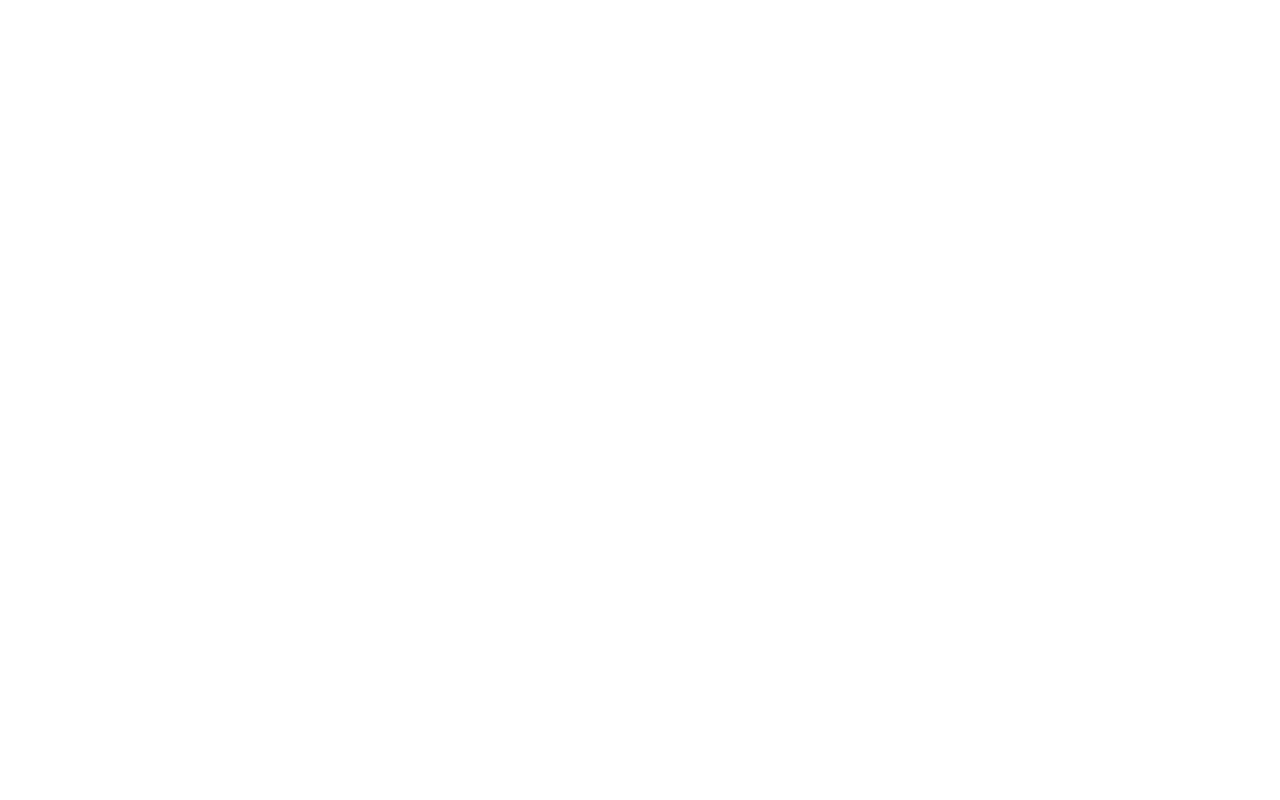
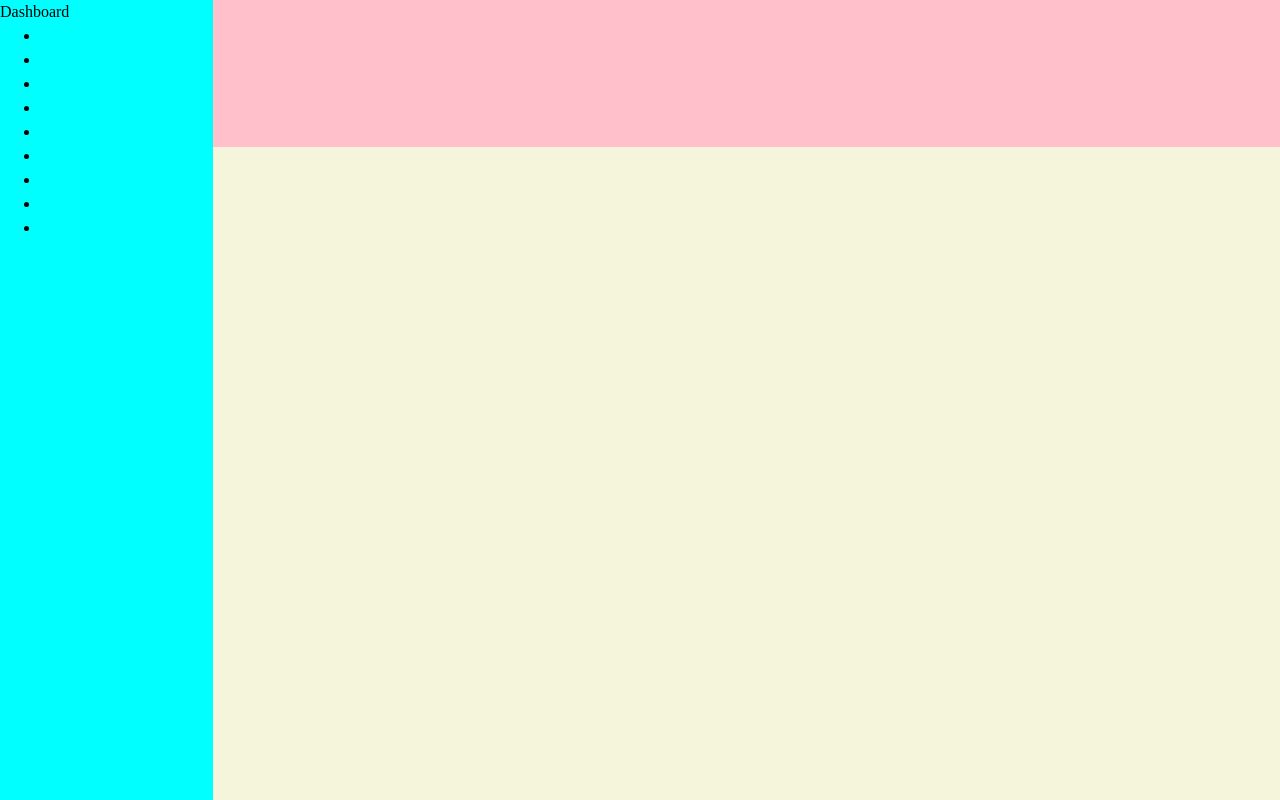
Before and after one commit to michael1-0/odin-dashboard, a plain HTML site: page index.html in a window 1280 px wide. Drawn offline with Linux system fonts and the light colour scheme.

Commit message:
Complete inital design

```diff
--- a/index.html
+++ b/index.html
@@ -3,9 +3,49 @@
 <head>
     <meta charset="UTF-8">
     <meta name="viewport" content="width=device-width, initial-scale=1.0">
+    <link rel="stylesheet" href="./styles.css">
     <title>Admin Dashboard | Odin</title>
 </head>
 <body>
+    <div class="container">
+        <div class="sidebar">
+            <div class="sidebar-header">
 
+                <div class="sidebar-header-text">Dashboard</div>
+            </div>
+            <ul style="sidebar-items-container">
+                <li class="sidebar-items"></li>
+                <li class="sidebar-items"></li>
+                <li class="sidebar-items"></li>
+                <li class="sidebar-items"></li>
+                <li class="sidebar-items"></li>
+                <li class="sidebar-items"></li>
+                <li class="sidebar-items"></li>
+                <li class="sidebar-items"></li>
+                <li class="sidebar-items"></li>
+            </ul>
+        </div>
+        <div class="main-header">
+            <div class="main-header-top">
+
+            </div>
+            <div class="main-header-bottom">
+
+            </div>
+        </div>
+        <div class="main-section">
+            <div class="cards-container">
+
+            </div>
+            <div class="main-aside">
+                <div class="announcements">
+
+                </div>
+                <div class="trending">
+
+                </div>
+            </div>
+        </div>
+    </div>
 </body>
 </html>
--- a/styles.css
+++ b/styles.css
@@ -0,0 +1,73 @@
+/*
+  1. Use a more-intuitive box-sizing model.
+*/
+*, *::before, *::after {
+    box-sizing: border-box;
+}
+
+/*
+2. Remove default margin
+*/
+* {
+    margin: 0;
+}
+
+/*
+Typographic tweaks!
+3. Add accessible line-height
+4. Improve text rendering
+*/
+body {
+    line-height: 1.5;
+    -webkit-font-smoothing: antialiased;
+}
+
+/*
+5. Improve media defaults
+*/
+img, picture, video, canvas, svg {
+    display: block;
+    max-width: 100%;
+}
+
+/*
+6. Remove built-in form typography styles
+*/
+input, button, textarea, select {
+    font: inherit;
+}
+
+/*
+7. Avoid text overflows
+*/
+p, h1, h2, h3, h4, h5, h6 {
+    overflow-wrap: break-word;
+}
+
+/*
+8. Create a root stacking context
+*/
+#root, #__next {
+    isolation: isolate;
+}
+
+/* start */
+.container {
+    height: 100vh;
+    display: grid;
+    grid-template-columns: 0.4fr 2fr;
+    grid-template-rows: 0.45fr 2fr;
+}
+
+.sidebar {
+    background-color: aqua;
+    grid-row: 1 / -1;
+}
+
+.main-header {
+    background-color: pink;
+}
+
+.main-section {
+    background-color: beige;
+}
```
Also changed, not shown: script.js (deleted).
